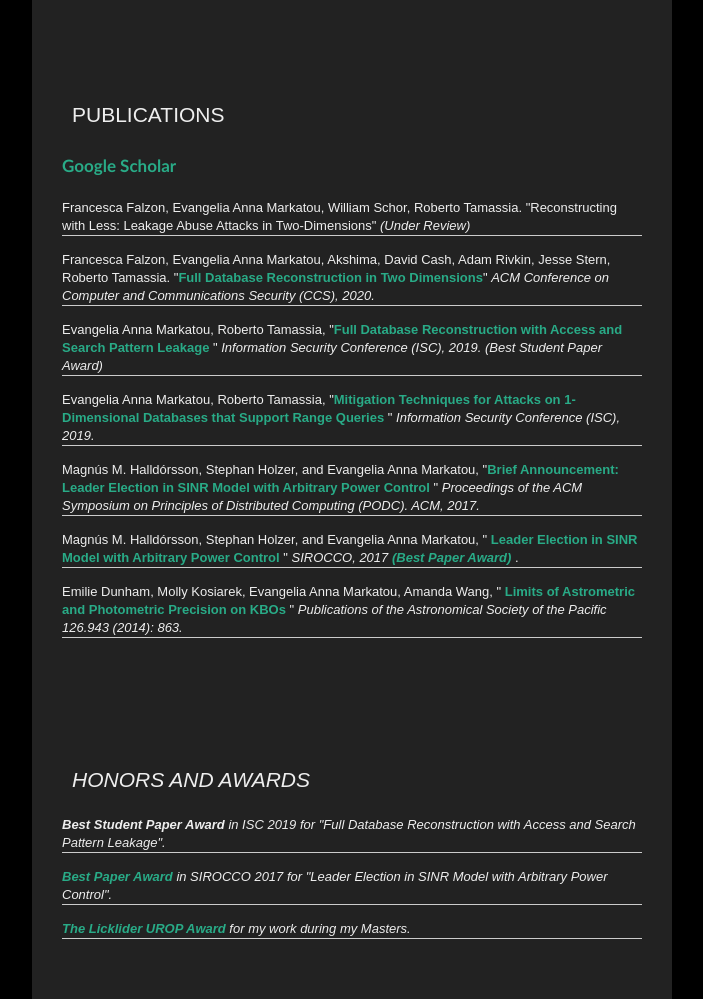
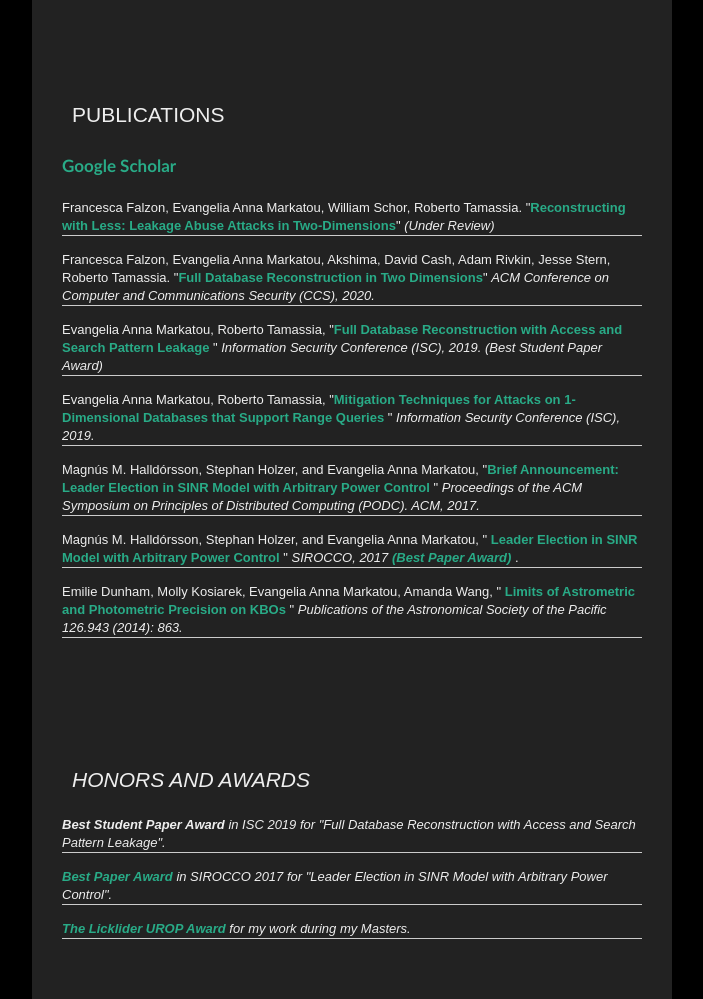
Before and after one commit to markatou/markatou.github.io, a plain HTML site: page index.html in a window 1280 px wide. Shown: the part 856-1855 px from the top of the page, without its empty margins (448-1151 px from the left). Drawn offline with Linux system fonts and the light colour scheme; a web font is replaced by a local one.

Commit message:
Update index.html

```diff
--- a/index.html
+++ b/index.html
@@ -79,7 +79,7 @@ I earned my B.S. in Electrical Engineering and Computer Science with a minor in
 <p><a href="https://scholar.google.com/citations?hl=en&user=GRm4MWMAAAAJ" target="_blank">Google Scholar</a>
 
 <ul class="linklist">
-	<li class="a-ext">Francesca Falzon, Evangelia Anna Markatou, William Schor, Roberto Tamassia. "Reconstructing with Less: Leakage Abuse Attacks in Two-Dimensions"
+	<li class="a-ext">Francesca Falzon, Evangelia Anna Markatou, William Schor, Roberto Tamassia. "<a href="https://eprint.iacr.org/2020/1531.pdf">Reconstructing with Less: Leakage Abuse Attacks in Two-Dimensions</a>"
 <i>(Under Review)</i></li>
 </br>
 
```
